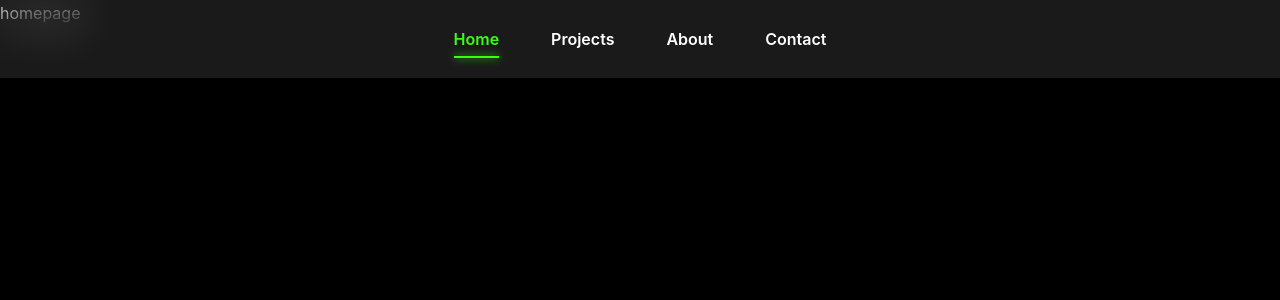
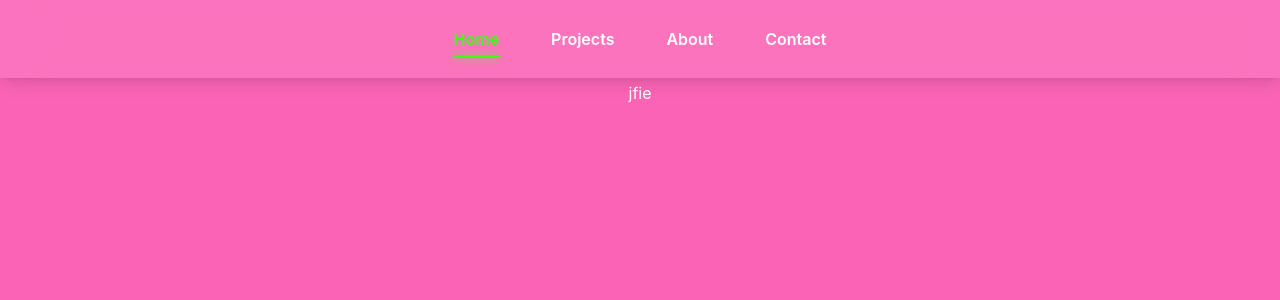
Before and after one commit to Rasmipun/rasmi-portfolio, a Next.js app: page / in a window 1280 px wide. Shown: the top 300 px of the page. Built offline with nearby package versions, Linux system fonts and the light colour scheme.

Commit message:
feat: added staggered stair transition animation

```diff
--- a/Components/ui/Navbar.jsx
+++ b/Components/ui/Navbar.jsx
@@ -18,7 +18,8 @@ const Navbar = () => {
     <nav
       className="
         fixed
-        z-50
+
+
         bottom-4
         left-1/2
         -translate-x-1/2
--- a/Components/ui/PageTransition.tsx
+++ b/Components/ui/PageTransition.tsx
@@ -1,10 +1,26 @@
+'use client'
+
+import { AnimatePresence, motion} from "framer-motion";
+import { usePathname } from "next/navigation";
 import { ReactNode } from "react";
 
 const PageTransition = ({children} : {children : ReactNode}) => {
+    const pathname = usePathname();
     return (
-        <>
-            {children}
-        </>
+        <AnimatePresence>
+            <div key={pathname}>
+                <motion.div
+                    initial={{ opacity: 1 }}
+                    animate={{
+                        opacity: 0,
+                        transition: { delay: 0.5, duration: 0.4, ease: "easeInOut"},
+                    }}
+                    className="h-screen w-screen fixed bg-lime-200 top-0 pointer-events-none"
+                />
+
+                {children}
+            </div>
+        </AnimatePresence>
     )
 }
 
--- /dev/null
+++ b/Components/ui/StairTransition.jsx
@@ -0,0 +1,26 @@
+'use client'
+
+import { AnimatePresence } from "framer-motion";
+import { usePathname } from "next/navigation";
+import Stairs from './Stairs';
+
+//components
+
+const StairTransition = () => {
+    const pathname = usePathname();
+
+    return (
+        <>
+        <AnimatePresence mode="wait">
+            <div key={pathname}>
+                <div className="h-screen w-screen fixed top-0 left-0 right-0
+                pointer-events-none z-40 flex"  >
+                    <Stairs />
+                </div>
+            </div>
+        </AnimatePresence>
+        </>
+    )
+}
+
+export default StairTransition;
--- /dev/null
+++ b/Components/ui/Stairs.jsx
@@ -0,0 +1,51 @@
+import { motion } from "framer-motion"
+
+
+//variants
+const StairAnimation = {
+    initial: {
+        top: "0%"
+    },
+    animate: {
+        top: "100%",
+    },
+    exit: {
+        top: ["100%", "0%"],
+    },
+}
+
+
+//calculate the reverse index fot staggered delay
+const reverseIndex = (index) => {
+    const totalStep = 6;
+    return totalStep - index -1;
+};
+
+const Stairs = () => {
+    return (
+    <>
+        {/* render 6 motion divs, each representing a step of the stairs.
+        Each div will have the same animation defined by the stairAnimation object
+        The delay for each div is calculated sinamically based on it's reversed indec,
+        creating a staggered effect with decreasing delay for each subseqent step.
+
+         */ }
+
+         {[...Array(6)].map((_, index) => {
+            return (
+                <motion.div key={index} variants={StairAnimation} initial="initial"
+            animate="animate" exit="exit" transition={{
+                duration: 0.4,
+                ease: "easeInOut",
+                delay: reverseIndex(index) * 0.1,
+            }}
+                className="h-full w-full relative bg-red-300
+"
+            />
+            )
+         })}
+    </>
+    );
+};
+
+export default Stairs
--- a/app/about/page.tsx
+++ b/app/about/page.tsx
@@ -1,7 +1,7 @@
-const about = () => {
+const About = () => {
     return (
-        <div className="flex justify-center bg-amber-700">About</div>
+        <section id="about" className="flex justify-center min-h-screen  bg-amber-300">About</section>
     )
 }
 
-export default about;
+export default About;
--- a/app/contact/page.tsx
+++ b/app/contact/page.tsx
@@ -1,6 +1,6 @@
 const contact = () => {
     return (
-        <div>contact</div>
+        <section id="contact" className="flex justify-center min-h-screen scroll-pt-20 bg-amber-900">contact</section>
     )
 }
 
--- a/app/layout.tsx
+++ b/app/layout.tsx
@@ -3,6 +3,7 @@ import { Geist, Geist_Mono } from "next/font/google";
 import "./globals.css";
 import Navbar from "@/Components/ui/Navbar";
 import PageTransition from "@/Components/ui/PageTransition";
+import StairTransition from '../Components/ui/StairTransition';
 
 const geistSans = Geist({
   variable: "--font-geist-sans",
@@ -34,14 +35,14 @@ export default function RootLayout({
       <body className="min-h-screen bg-black text-white font-sans">
 
         <Navbar />
+        <StairTransition />
         <PageTransition>
           {children}
         </PageTransition>
 
-        {/* <main className="pt-0 md:pt-[76px]">
-          {children}
-        </main> */}
+        <main>
 
+        </main>
       </body>
     </html>
   );
--- a/app/page.tsx
+++ b/app/page.tsx
@@ -25,7 +25,7 @@
 
 const Home = () => {
   return (
-    <div>homepage</div>
+    <section id="home" className="flex justify-center pt-20 min-h-screen bg-pink-400">jfie</section>
   )
 }
 
--- a/app/projects/page.tsx
+++ b/app/projects/page.tsx
@@ -1,6 +1,6 @@
 const project = () => {
     return (
-        <div>project</div>
+        <section id="project" className="flex justify-center min-h-screen scroll-mt-20 pt-20 bg-amber-200 text-blue-400">project</section>
     )
 }
 
```
